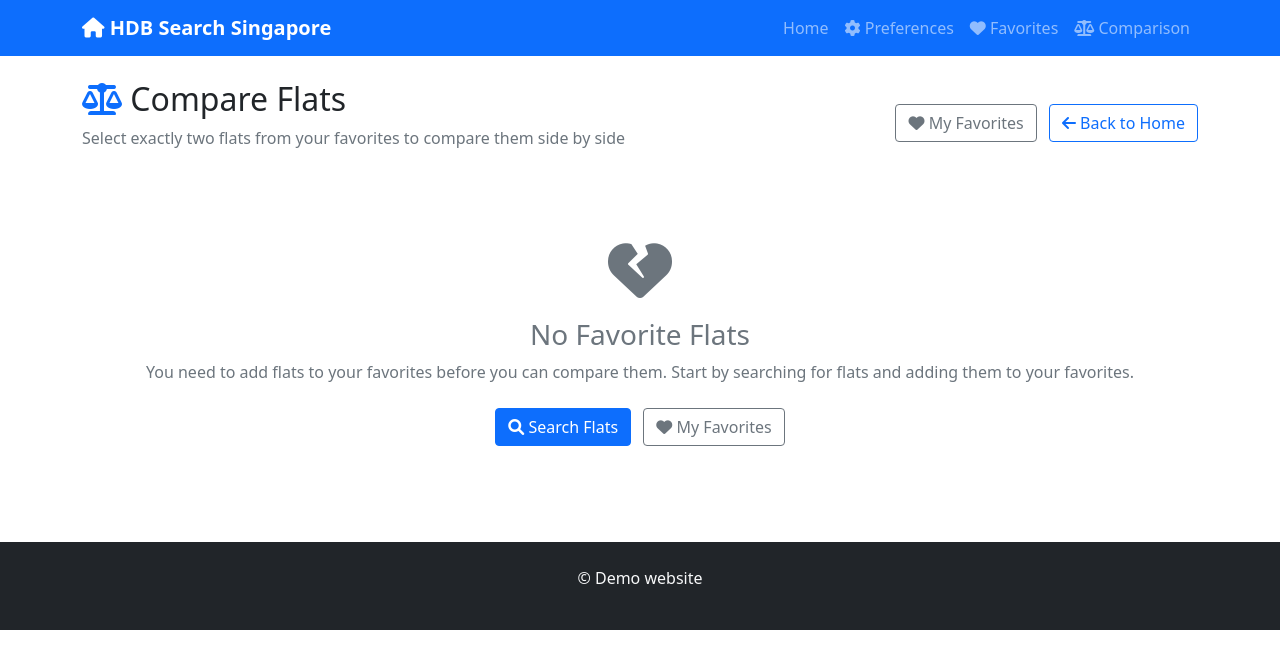
After one commit to Jinghao-Guo/sc2006-project, a Flask app: page /comparison in a window 1280 px wide. The commit adds this page. Shown: the top 669 px of the page. Run offline with Flask 3, Linux system fonts and the light colour scheme.

Commit message:
Add flat comparison feature with detailed scoring and selection interface

```diff
--- a/app.py
+++ b/app.py
@@ -147,6 +147,57 @@ def favorites():
 
     return render_template('favorites.html', flats=favorite_flats, has_preferences=user_preferences.has_preferences())
 
+@app.route('/comparison')
+def comparison():
+    """Show comparison page for selecting flats"""
+    favorite_ids = user_preferences.get_favorites()
+    favorite_flats = []
+
+    # Get all favorite flats for selection
+    for flat_id in favorite_ids:
+        flat = database.query_id(flat_id)
+        if flat:
+            flat_dict = dict(flat)
+            preferences = user_preferences.get_preferences()
+            score = score_calculator.calculate_score(flat_dict, preferences)
+            flat_dict['compatibility_score'] = score
+            favorite_flats.append(flat_dict)
+
+    return render_template('comparison.html', flats=favorite_flats, has_preferences=user_preferences.has_preferences())
+
+@app.route('/compare/<int:flat_id1>/<int:flat_id2>')
+def compare_flats(flat_id1, flat_id2):
+    """Compare two specific flats"""
+    # Verify both flats are in favorites
+    if not (user_preferences.is_favorite(flat_id1) and user_preferences.is_favorite(flat_id2)):
+        flash('Both flats must be in your favorites to compare them.', 'error')
+        return redirect(url_for('favorites'))
+
+    # Get both flats
+    flat1 = database.query_id(flat_id1)
+    flat2 = database.query_id(flat_id2)
+
+    if not flat1 or not flat2:
+        flash('One or both flats could not be found.', 'error')
+        return redirect(url_for('favorites'))
+
+    # Calculate scores and breakdowns for both flats
+    preferences = user_preferences.get_preferences()
+
+    flat1_dict = dict(flat1)
+    flat1_score = score_calculator.calculate_score(flat1_dict, preferences)
+    flat1_breakdown = score_calculator.get_score_breakdown(flat1_dict, preferences)
+
+    flat2_dict = dict(flat2)
+    flat2_score = score_calculator.calculate_score(flat2_dict, preferences)
+    flat2_breakdown = score_calculator.get_score_breakdown(flat2_dict, preferences)
+
+    return render_template('compare_result.html',
+                         flat1=flat1, flat2=flat2,
+                         flat1_score=flat1_score, flat2_score=flat2_score,
+                         flat1_breakdown=flat1_breakdown, flat2_breakdown=flat2_breakdown,
+                         has_preferences=user_preferences.has_preferences())
+
 
 if __name__ == '__main__':
     app.run(debug=True)
--- a/templates/base.html
+++ b/templates/base.html
@@ -30,6 +30,11 @@
                     <li class="nav-item">
                         <a class="nav-link" href="{{ url_for('favorites') }}">
                             <i class="fas fa-heart"></i> Favorites
+                        </a>
+                    </li>
+                    <li class="nav-item">
+                        <a class="nav-link" href="{{ url_for('comparison') }}">
+                            <i class="fas fa-balance-scale"></i> Comparison
                         </a>
                     </li>
                 </ul>
--- /dev/null
+++ b/templates/comparison.html
@@ -0,0 +1,243 @@
+{% extends "base.html" %}
+
+{% block title %}Compare Flats - HDB Search Singapore{% endblock %}
+
+{% block content %}
+<div class="comparison-header mb-4">
+    <div class="row align-items-center">
+        <div class="col-md-8">
+            <h2><i class="fas fa-balance-scale text-primary"></i> Compare Flats</h2>
+            <p class="text-muted">
+                Select exactly two flats from your favorites to compare them side by side
+            </p>
+        </div>
+        <div class="col-md-4 text-end">
+            <a href="{{ url_for('favorites') }}" class="btn btn-outline-secondary me-2">
+                <i class="fas fa-heart"></i> My Favorites
+            </a>
+            <a href="{{ url_for('index') }}" class="btn btn-outline-primary">
+                <i class="fas fa-arrow-left"></i> Back to Home
+            </a>
+        </div>
+    </div>
+</div>
+
+{% if flats|length >= 2 %}
+<div class="comparison-instructions mb-4">
+    <div class="alert alert-info">
+        <i class="fas fa-info-circle"></i>
+        <strong>How to compare:</strong> Select exactly two flats by clicking on them, then click the "Compare Selected Flats" button.
+        <span id="selection-count" class="badge bg-primary ms-2">0 selected</span>
+    </div>
+</div>
+
+<div class="comparison-controls mb-4 text-center">
+    <button id="compare-btn" class="btn btn-success btn-lg" disabled onclick="compareSelected()">
+        <i class="fas fa-balance-scale"></i> Compare Selected Flats
+    </button>
+    <button id="clear-btn" class="btn btn-outline-secondary ms-2" onclick="clearSelection()">
+        <i class="fas fa-times"></i> Clear Selection
+    </button>
+</div>
+
+<div class="flats-grid">
+    {% for flat in flats %}
+    <div class="card mb-3 shadow-sm hover-card comparison-card" data-flat-id="{{ flat.id }}" onclick="toggleSelection(this)">
+        <div class="card-body">
+            <div class="row align-items-center">
+                <div class="col-md-1">
+                    <div class="selection-checkbox">
+                        <i class="fas fa-square selection-icon"></i>
+                    </div>
+                </div>
+                <div class="col-md-7">
+                    <h5 class="card-title mb-1">
+                        Block {{ flat.block }}, {{ flat.street_name }}
+                        <i class="fas fa-heart text-danger ms-2" title="Favorite"></i>
+                    </h5>
+                    <p class="text-muted mb-2">{{ flat.town }}</p>
+
+                    <div class="flat-details">
+                        <span class="badge bg-primary me-2">{{ flat.flat_type }}</span>
+                        <span class="badge bg-info me-2">{{ flat.floor_area_sqm }}m²</span>
+                        <span class="badge bg-secondary me-2">{{ flat.storey_range }}</span>
+                        {% if has_preferences and flat.compatibility_score > 0 %}
+                        <span class="badge bg-{% if flat.compatibility_score >= 80 %}success{% elif flat.compatibility_score >= 60 %}warning{% elif flat.compatibility_score >= 40 %}info{% else %}secondary{% endif %} me-2">
+                            {{ flat.compatibility_score }}% Match
+                        </span>
+                        {% endif %}
+                    </div>
+
+                    {% if flat.flat_model %}
+                    <p class="text-muted small mt-2 mb-0">
+                        <i class="fas fa-building"></i> {{ flat.flat_model }}
+                        {% if flat.lease_commence_date %}
+                        | Built in {{ flat.lease_commence_date }}
+                        {% endif %}
+                    </p>
+                    {% endif %}
+                </div>
+
+                <div class="col-md-4 text-end">
+                    <div class="price-section">
+                        <h4 class="text-success mb-1">
+                            ${{ "{:,.0f}".format(flat.resale_price) }}
+                        </h4>
+                        <p class="text-muted small mb-2">
+                            ${{ "{:,.0f}".format(flat.resale_price / flat.floor_area_sqm) }}/m²
+                        </p>
+                        <a href="{{ url_for('flat_detail', flat_id=flat.id) }}" class="btn btn-outline-primary btn-sm" onclick="event.stopPropagation()">
+                            <i class="fas fa-eye"></i> View Details
+                        </a>
+                    </div>
+                </div>
+            </div>
+        </div>
+    </div>
+    {% endfor %}
+</div>
+
+{% elif flats|length == 1 %}
+<div class="insufficient-flats text-center py-5">
+    <i class="fas fa-exclamation-triangle fa-4x text-warning mb-3"></i>
+    <h3 class="text-muted">Only One Favorite Flat</h3>
+    <p class="text-muted mb-4">
+        You need at least 2 flats in your favorites to use the comparison feature.
+        Add more flats to your favorites first.
+    </p>
+    <div>
+        <a href="{{ url_for('index') }}" class="btn btn-primary me-2">
+            <i class="fas fa-search"></i> Find More Flats
+        </a>
+        <a href="{{ url_for('favorites') }}" class="btn btn-outline-secondary">
+            <i class="fas fa-heart"></i> View Favorites
+        </a>
+    </div>
+</div>
+
+{% else %}
+<div class="no-favorites text-center py-5">
+    <i class="fas fa-heart-broken fa-4x text-muted mb-3"></i>
+    <h3 class="text-muted">No Favorite Flats</h3>
+    <p class="text-muted mb-4">
+        You need to add flats to your favorites before you can compare them.
+        Start by searching for flats and adding them to your favorites.
+    </p>
+    <div>
+        <a href="{{ url_for('index') }}" class="btn btn-primary me-2">
+            <i class="fas fa-search"></i> Search Flats
+        </a>
+        <a href="{{ url_for('favorites') }}" class="btn btn-outline-secondary">
+            <i class="fas fa-heart"></i> My Favorites
+        </a>
+    </div>
+</div>
+{% endif %}
+
+{% endblock %}
+
+{% block scripts %}
+<script>
+let selectedFlats = [];
+
+function toggleSelection(card) {
+    const flatId = card.getAttribute('data-flat-id');
+    const icon = card.querySelector('.selection-icon');
+
+    if (selectedFlats.includes(flatId)) {
+        // Deselect
+        selectedFlats = selectedFlats.filter(id => id !== flatId);
+        card.classList.remove('selected');
+        icon.classList.remove('fa-check-square');
+        icon.classList.add('fa-square');
+    } else {
+        // Select (but limit to 2)
+        if (selectedFlats.length < 2) {
+            selectedFlats.push(flatId);
+            card.classList.add('selected');
+            icon.classList.remove('fa-square');
+            icon.classList.add('fa-check-square');
+        } else {
+            alert('You can only select 2 flats for comparison. Deselect one first.');
+            return;
+        }
+    }
+
+    updateUI();
+}
+
+function updateUI() {
+    const countElement = document.getElementById('selection-count');
+    const compareBtn = document.getElementById('compare-btn');
+
+    countElement.textContent = `${selectedFlats.length} selected`;
+
+    if (selectedFlats.length === 2) {
+        compareBtn.disabled = false;
+        compareBtn.classList.remove('btn-outline-success');
+        compareBtn.classList.add('btn-success');
+    } else {
+        compareBtn.disabled = true;
+        compareBtn.classList.remove('btn-success');
+        compareBtn.classList.add('btn-outline-success');
+    }
+}
+
+function compareSelected() {
+    if (selectedFlats.length === 2) {
+        window.location.href = `/compare/${selectedFlats[0]}/${selectedFlats[1]}`;
+    }
+}
+
+function clearSelection() {
+    selectedFlats = [];
+    document.querySelectorAll('.comparison-card').forEach(card => {
+        card.classList.remove('selected');
+        const icon = card.querySelector('.selection-icon');
+        icon.classList.remove('fa-check-square');
+        icon.classList.add('fa-square');
+    });
+    updateUI();
+}
+
+// Add hover effects
+document.querySelectorAll('.hover-card').forEach(card => {
+    card.addEventListener('mouseenter', function() {
+        if (!this.classList.contains('selected')) {
+            this.style.transform = 'translateY(-2px)';
+            this.style.boxShadow = '0 4px 15px rgba(0,0,0,0.1)';
+        }
+    });
+
+    card.addEventListener('mouseleave', function() {
+        if (!this.classList.contains('selected')) {
+            this.style.transform = 'translateY(0)';
+            this.style.boxShadow = '';
+        }
+    });
+});
+</script>
+
+<style>
+.comparison-card {
+    cursor: pointer;
+    transition: all 0.3s ease;
+}
+
+.comparison-card.selected {
+    border: 2px solid #28a745;
+    background-color: rgba(40, 167, 69, 0.05);
+    transform: translateY(-2px);
+    box-shadow: 0 4px 15px rgba(40, 167, 69, 0.2);
+}
+
+.selection-checkbox {
+    font-size: 1.5rem;
+    color: #28a745;
+}
+
+.comparison-card:hover .selection-checkbox {
+    color: #1e7e34;
+}
+</style>
+{% endblock %}
```
Also changed, not shown: dataPrepare.py (+13 -6 lines), requirements.txt (+7 -3 lines), templates/compare_result.html (added, +302 -0 lines), templates/favorites.html (+10 -0 lines), templates/flat_detail.html (+0 -27 lines), README.md, 1 other file.
